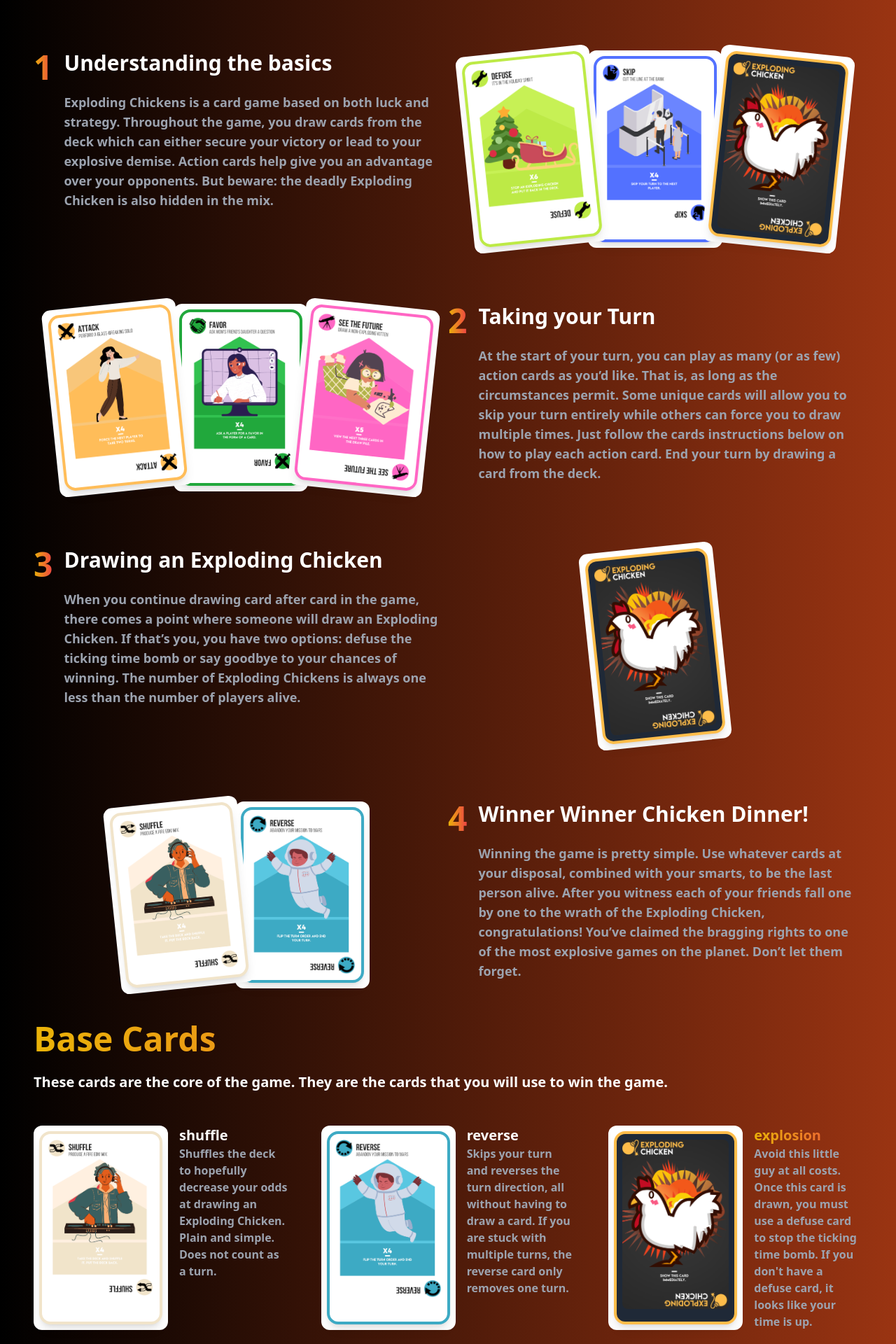
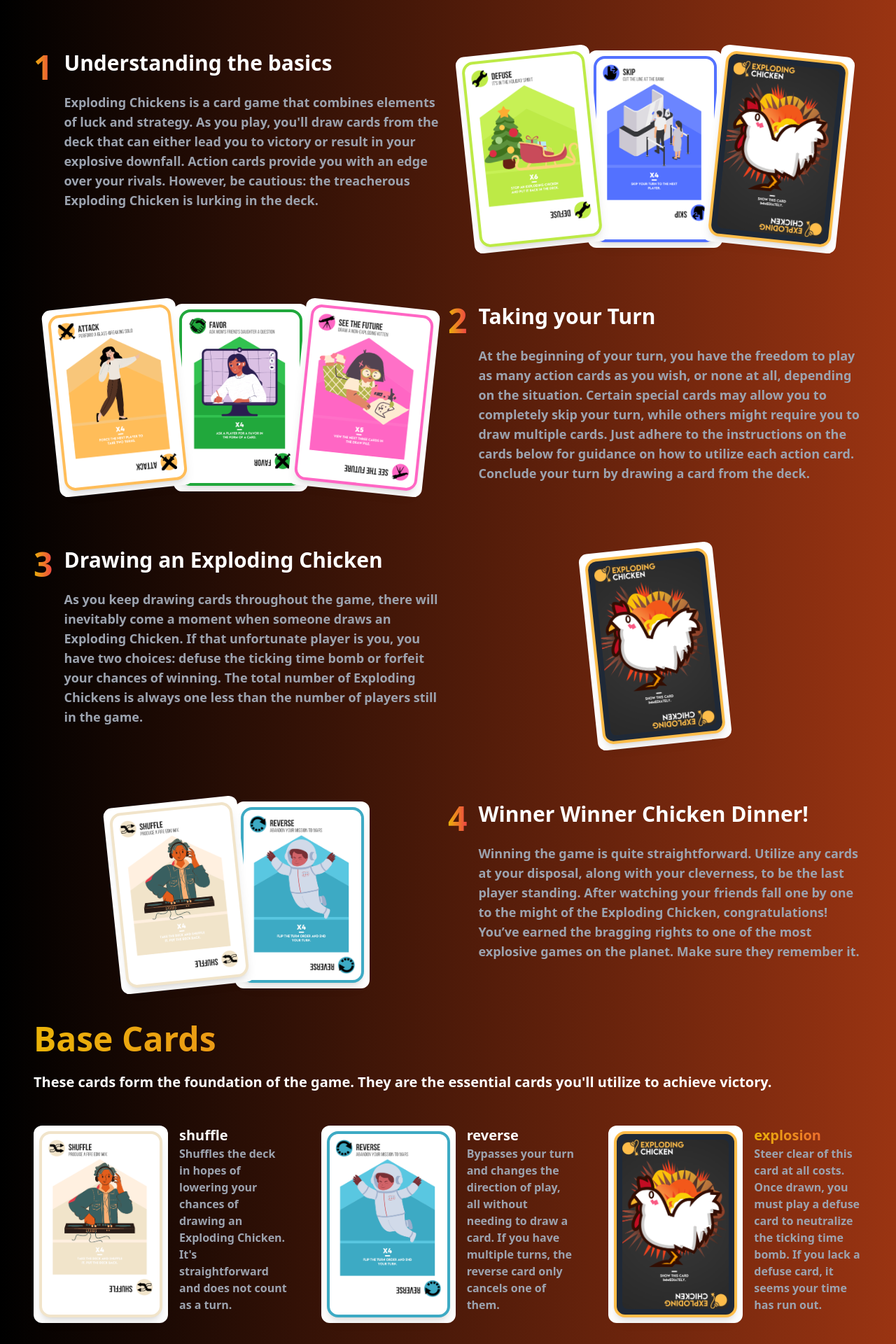
Before and after one commit to anutom20/exploding-crackers, a React (Vite) app in the folder frontend/: page / in a window 1280 px wide. Shown: the part 720-2640 px from the top of the page at 70% size. Built offline with nearby package versions, Linux system fonts and the light colour scheme; no server answers.

Commit message:
some basic changes

```diff
--- a/frontend/src/components/CreateRoom.tsx
+++ b/frontend/src/components/CreateRoom.tsx
@@ -24,7 +24,7 @@ const howToPLayInfo = [
   {
     title: "Understanding the basics",
     description:
-      "Exploding Chickens is a card game based on both luck and strategy. Throughout the game, you draw cards from the deck which can either secure your victory or lead to your explosive demise. Action cards help give you an advantage over your opponents. But beware: the deadly Exploding Chicken is also hidden in the mix.",
+      "Exploding Chickens is a card game that combines elements of luck and strategy. As you play, you'll draw cards from the deck that can either lead you to victory or result in your explosive downfall. Action cards provide you with an edge over your rivals. However, be cautious: the treacherous Exploding Chicken is lurking in the deck.",
     cards: [
       { cardName: "defuse", imageSrc: defuse },
       { cardName: "skip", imageSrc: skip },
@@ -34,7 +34,7 @@ const howToPLayInfo = [
   {
     title: "Taking your Turn",
     description:
-      "At the start of your turn, you can play as many (or as few) action cards as you’d like. That is, as long as the circumstances permit. Some unique cards will allow you to skip your turn entirely while others can force you to draw multiple times. Just follow the cards instructions below on how to play each action card. End your turn by drawing a card from the deck.",
+      "At the beginning of your turn, you have the freedom to play as many action cards as you wish, or none at all, depending on the situation. Certain special cards may allow you to completely skip your turn, while others might require you to draw multiple cards. Just adhere to the instructions on the cards below for guidance on how to utilize each action card. Conclude your turn by drawing a card from the deck.",
     cards: [
       { cardName: "attack", imageSrc: attack },
       { cardName: "favor", imageSrc: favor },
@@ -44,13 +44,13 @@ const howToPLayInfo = [
   {
     title: "Drawing an Exploding Chicken",
     description:
-      "When you continue drawing card after card in the game, there comes a point where someone will draw an Exploding Chicken. If that’s you, you have two options: defuse the ticking time bomb or say goodbye to your chances of winning. The number of Exploding Chickens is always one less than the number of players alive.",
+      "As you keep drawing cards throughout the game, there will inevitably come a moment when someone draws an Exploding Chicken. If that unfortunate player is you, you have two choices: defuse the ticking time bomb or forfeit your chances of winning. The total number of Exploding Chickens is always one less than the number of players still in the game.",
     cards: [{ cardName: "explosion", imageSrc: explosion }],
   },
   {
     title: "Winner Winner Chicken Dinner!",
     description:
-      "Winning the game is pretty simple. Use whatever cards at your disposal, combined with your smarts, to be the last person alive. After you witness each of your friends fall one by one to the wrath of the Exploding Chicken, congratulations! You’ve claimed the bragging rights to one of the most explosive games on the planet. Don’t let them forget.",
+      "Winning the game is quite straightforward. Utilize any cards at your disposal, along with your cleverness, to be the last player standing. After watching your friends fall one by one to the might of the Exploding Chicken, congratulations! You’ve earned the bragging rights to one of the most explosive games on the planet. Make sure they remember it.",
     cards: [
       { cardName: "shuffle", imageSrc: shuffle },
       { cardName: "reverse", imageSrc: reverse },
@@ -63,49 +63,49 @@ const cardDescriptions = [
     cardName: "shuffle",
     imageSrc: shuffle,
     description:
-      "Shuffles the deck to hopefully decrease your odds at drawing an Exploding Chicken. Plain and simple. Does not count as a turn.",
+      "Shuffles the deck in hopes of lowering your chances of drawing an Exploding Chicken. It's straightforward and does not count as a turn.",
   },
   {
     cardName: "reverse",
     imageSrc: reverse,
     description:
-      "Skips your turn and reverses the turn direction, all without having to draw a card. If you are stuck with multiple turns, the reverse card only removes one turn.",
+      "Bypasses your turn and changes the direction of play, all without needing to draw a card. If you have multiple turns, the reverse card only cancels one of them.",
   },
   {
     cardName: "explosion",
     imageSrc: explosion,
     description:
-      "Avoid this little guy at all costs. Once this card is drawn, you must use a defuse card to stop the ticking time bomb. If you don't have a defuse card, it looks like your time is up.",
+      "Steer clear of this card at all costs. Once drawn, you must play a defuse card to neutralize the ticking time bomb. If you lack a defuse card, it seems your time has run out.",
   },
   {
     cardName: "defuse",
     imageSrc: defuse,
     description:
-      "Clip the wires and stop the Exploding Chicken from exploding. Once defused, the player puts the Exploding Chicken back in the deck wherever they'd like.",
+      "Cut the wires to prevent the Exploding Chicken from detonating. After defusing, the player can place the Exploding Chicken back into the deck wherever they choose.",
   },
   {
     cardName: "attack",
     imageSrc: attack,
     description:
-      "Seek vengeance on your friends by forcing the next player in line to take 2 turns. Attack cards can be stacked to force the next player to take 4, 6, and even 8+ turns.",
+      "Exact your revenge on your friends by compelling the next player to take 2 turns. Attack cards can be combined to make the next player take 4, 6, or even more turns.",
   },
   {
     cardName: "favor",
     imageSrc: favor,
     description:
-      "Allows you to ask for a favor (aka steal a card) from anyone still in the game. Your target really can't do much about it. Does not count as a turn.",
+      "Enables you to request a favor (essentially steal a card) from any player still in the game. Your target has little recourse. This action does not count as a turn.",
   },
   {
     cardName: "future",
     imageSrc: future,
     description:
-      "Allow yourself to see the top three cards in the deck. Be quick though, because you only have 5 seconds. Does not count as a turn.",
+      "Grants you the ability to view the top three cards in the deck. Be swift, as you only have 5 seconds. This does not count as a turn.",
   },
   {
     cardName: "skip",
     imageSrc: skip,
     description:
-      "Effectively skips your turn without having to draw a card. If you are stuck with multiple turns, the skip card only removes one turn.",
+      "Allows you to skip your turn without needing to draw a card. If you have multiple turns, the skip card only eliminates one of them.",
   },
 ];
 
@@ -223,8 +223,8 @@ function CreateRoom() {
           Base Cards
         </h2>
         <p className="text-xl text-white">
-          These cards are the core of the game. They are the cards that you will
-          use to win the game.
+          These cards form the foundation of the game. They are the essential
+          cards you'll utilize to achieve victory.
         </p>
       </div>
       <div className="grid grid-cols-1 gap-12 md:grid-cols-2 xl:grid-cols-3">
```
